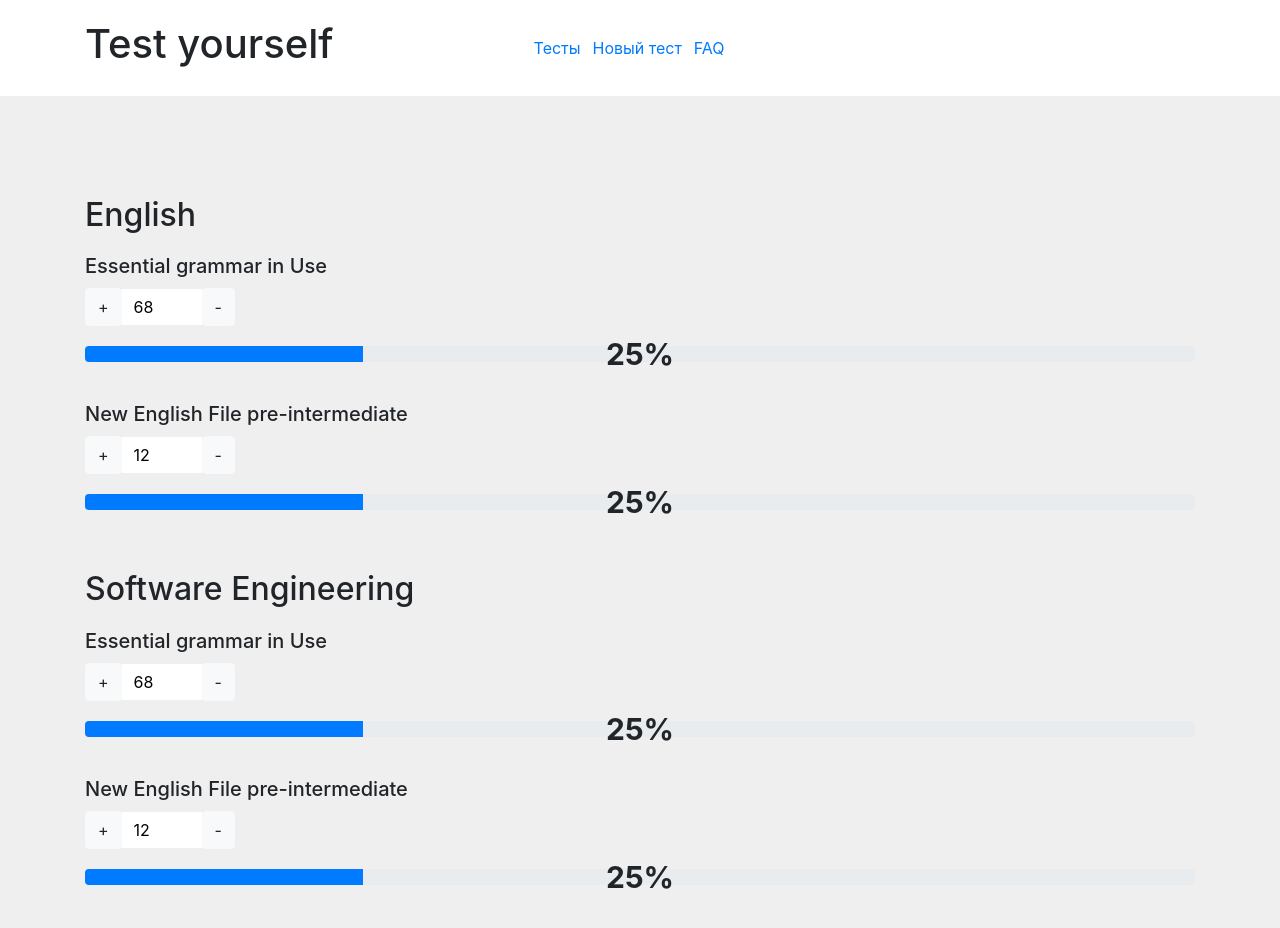
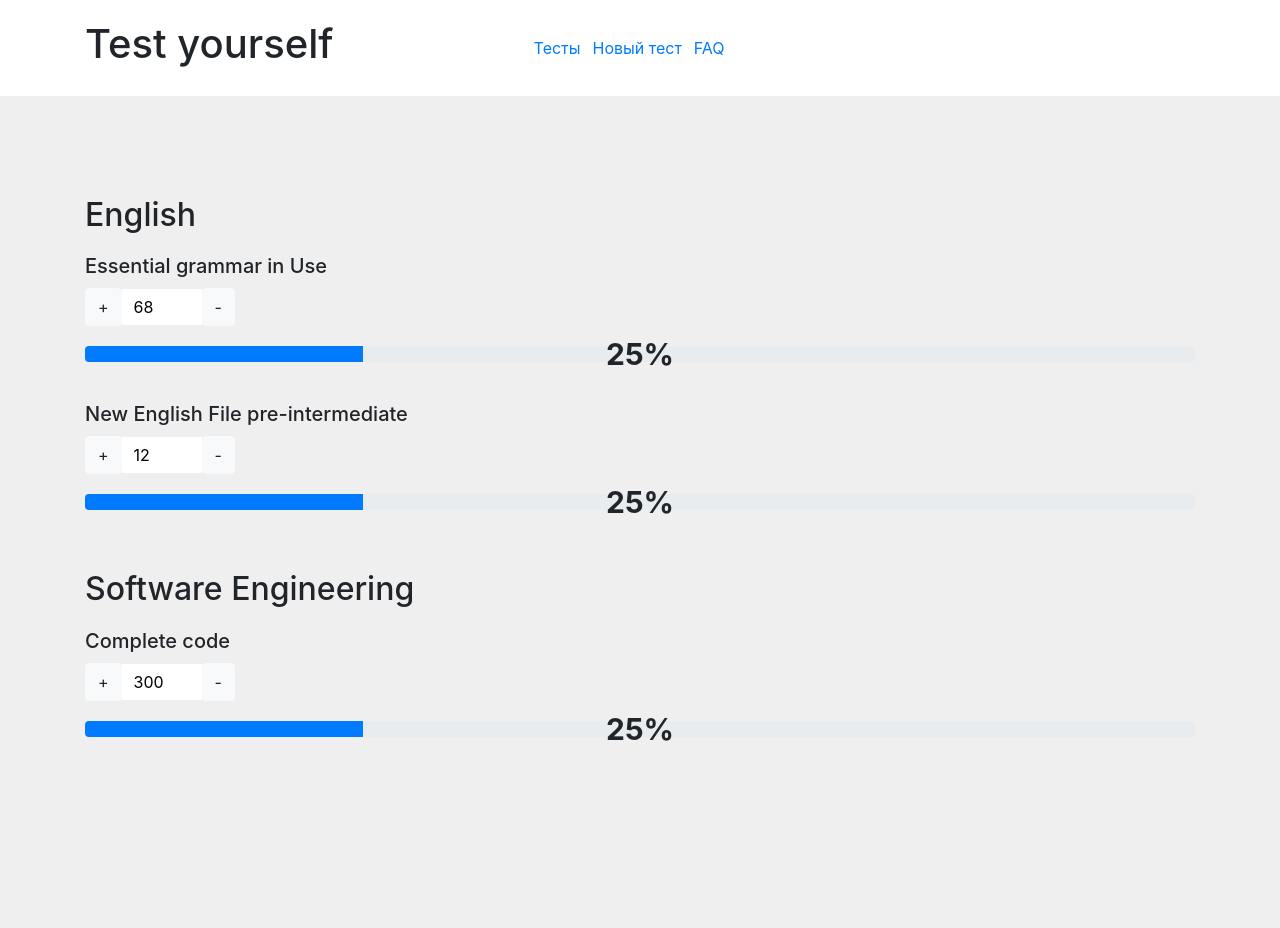
Before and after one commit to VaniaFed/goalProgressMonitor, a React app: page / in a window 1280 px wide. Shown: the top 928 px of the page. After the commit the page ends 800 px from the top, so only its background shows below. Built offline with nearby package versions, Linux system fonts and the light colour scheme; the HTML template or start-up script is replaced by a standard one.

Commit message:
now categoried

```diff
--- a/src/public/components/App.jsx
+++ b/src/public/components/App.jsx
@@ -2,6 +2,7 @@ import React, { Component } from 'react'
 
 import Header from './ui/Header/Header'
 import CategoryItem from './ui/CategoryItem'
+import Categories from './container/Categories';
 
 export default class App extends Component {
   constructor (props) {
@@ -23,6 +24,14 @@ export default class App extends Component {
           current: 12,
           finish: 104,
           categoryId: 1
+        },
+        {
+          id: 3,
+          title: 'Complete code',
+          start: 0,
+          current: 300,
+          finish: 690,
+          categoryId: 2
         }
       ],
       categories: [
@@ -64,17 +73,15 @@ export default class App extends Component {
 
   render () {
     const { topics, categories } = this.state
+    const { onIncrease, onDecrease } = this
     return (
       <div>
         <Header />
-        {categories.map((category, i) =>
-          <CategoryItem
-            key={i}
-            topics={topics}
-            category={category}
-            onIncrease={this.onIncrease}
-            onDecrease={this.onDecrease} />
-        )}
+        <Categories
+          topics={topics}
+          categories={categories}
+          onIncrease={onIncrease}
+          onDecrease={onDecrease} />
       </div>
     )
   }
@@ -82,8 +89,8 @@ export default class App extends Component {
 
 // TODO:
 /*
-  1. вывод топиков по категориям
   2. изменение progress bar при изменении значений
+    значение для прогресс бар будет высчитываться при mount и изменении значения current
   3. прикрутить Redux
   4. Прикрутить сервер
 */
--- /dev/null
+++ b/src/public/components/container/Categories.jsx
@@ -0,0 +1,23 @@
+import React from 'react'
+
+import CategoryItem from '../ui/CategoryItem'
+
+const Categories = ({ topics, categories, onIncrease, onDecrease }) => {
+  return (
+    <div>
+      {categories.map((category, i) => {
+        const currentTopics = topics.filter(topic => topic.categoryId === category.id);
+        console.log(category.title)
+        console.log('current topics: ', currentTopics);
+        return <CategoryItem
+          key={i}
+          topics={currentTopics}
+          category={category}
+          onIncrease={onIncrease}
+          onDecrease={onDecrease} />
+      })}
+    </div>
+  )
+}
+
+export default Categories
```
